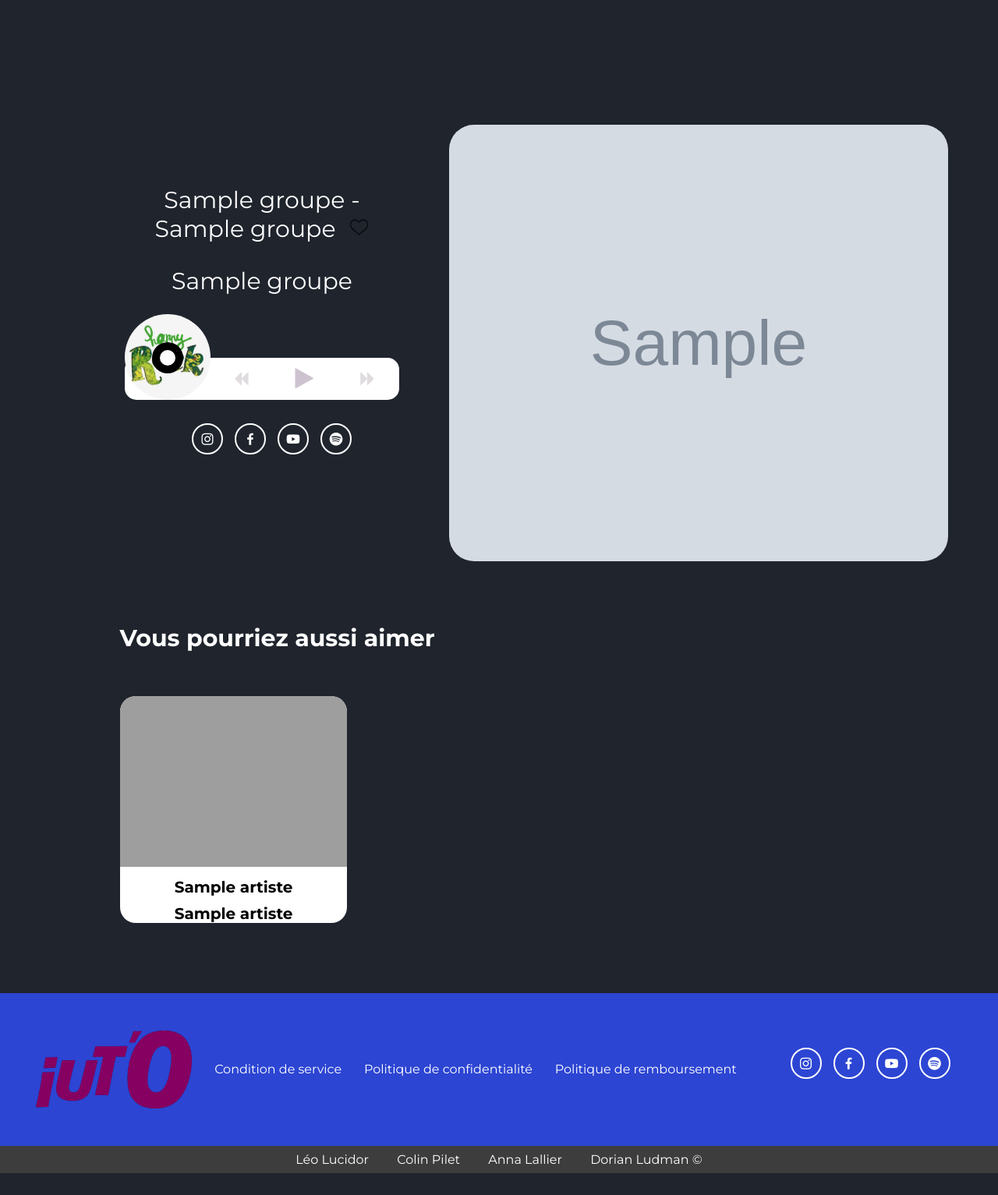
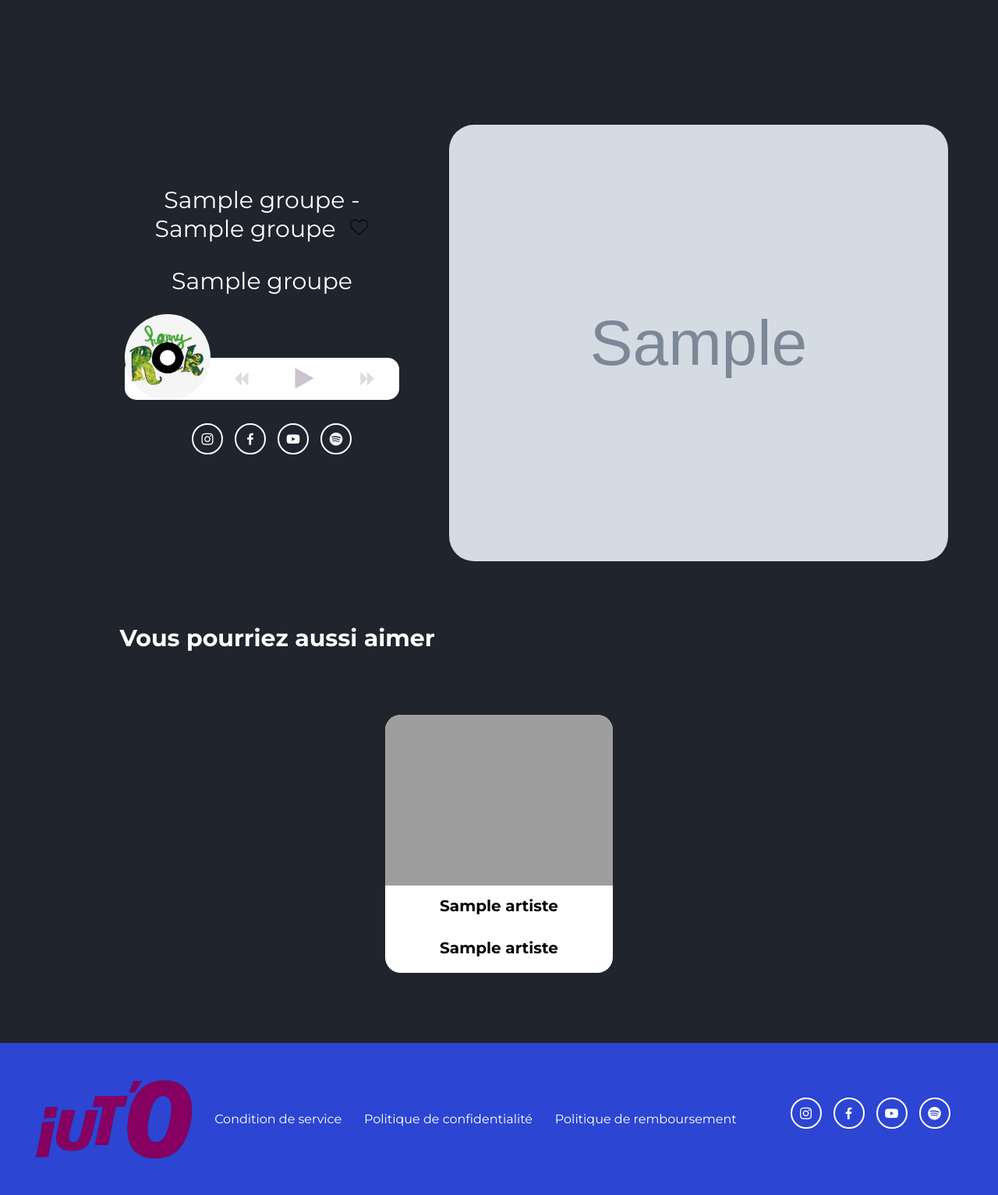
Before and after one commit to DorianLudm/Fest-IUT-O, a Flask app: template festIUTO/templates/profilGroupe.html in a window 1280 px wide. Shown: the top 1533 px of the page at 78% size. Before the commit the page ends 1505 px from the top, so only its background shows below. Run offline with Flask 3, Linux system fonts and the light colour scheme; the template is opened without the code that fills it: most values are stand-ins (such as "Sample title", 1, 10 or a date in 2020); grey boxes marked "Sample" are stand-in pictures; parts of the project's set-up code (start-up, migrations or seed data) failed here and were passed over; grey boxes are pictures that could not be loaded.

Commit message:
css profil artistes

```diff
--- a/festIUTO/static/css/profilArtiste.css
+++ b/festIUTO/static/css/profilArtiste.css
@@ -72,7 +72,6 @@ nav {
     color: #fff;
     font-size: 30px;
     font-weight: 700;
-
 }
 
 .container-suggestion {
@@ -81,7 +80,7 @@ nav {
     margin-top: 7vh;
     display: flex;
     flex-wrap: wrap;
-    justify-content: space-between;
+    justify-content: space-evenly;
     align-items: center;
 }
 
@@ -92,9 +91,9 @@ nav {
 }
 
 .suggestion {
+    margin-top: 3vh;
     background-color: #fff;
     border-radius: 20px;
-    /* padding: 10px; */
 }
 
 .suggestion img {
@@ -104,6 +103,7 @@ nav {
 }
 
 .suggestion p {
+    padding-bottom: 20px;
     margin: 10px;
     font-weight: 700;
     font-size: 20px;
```
